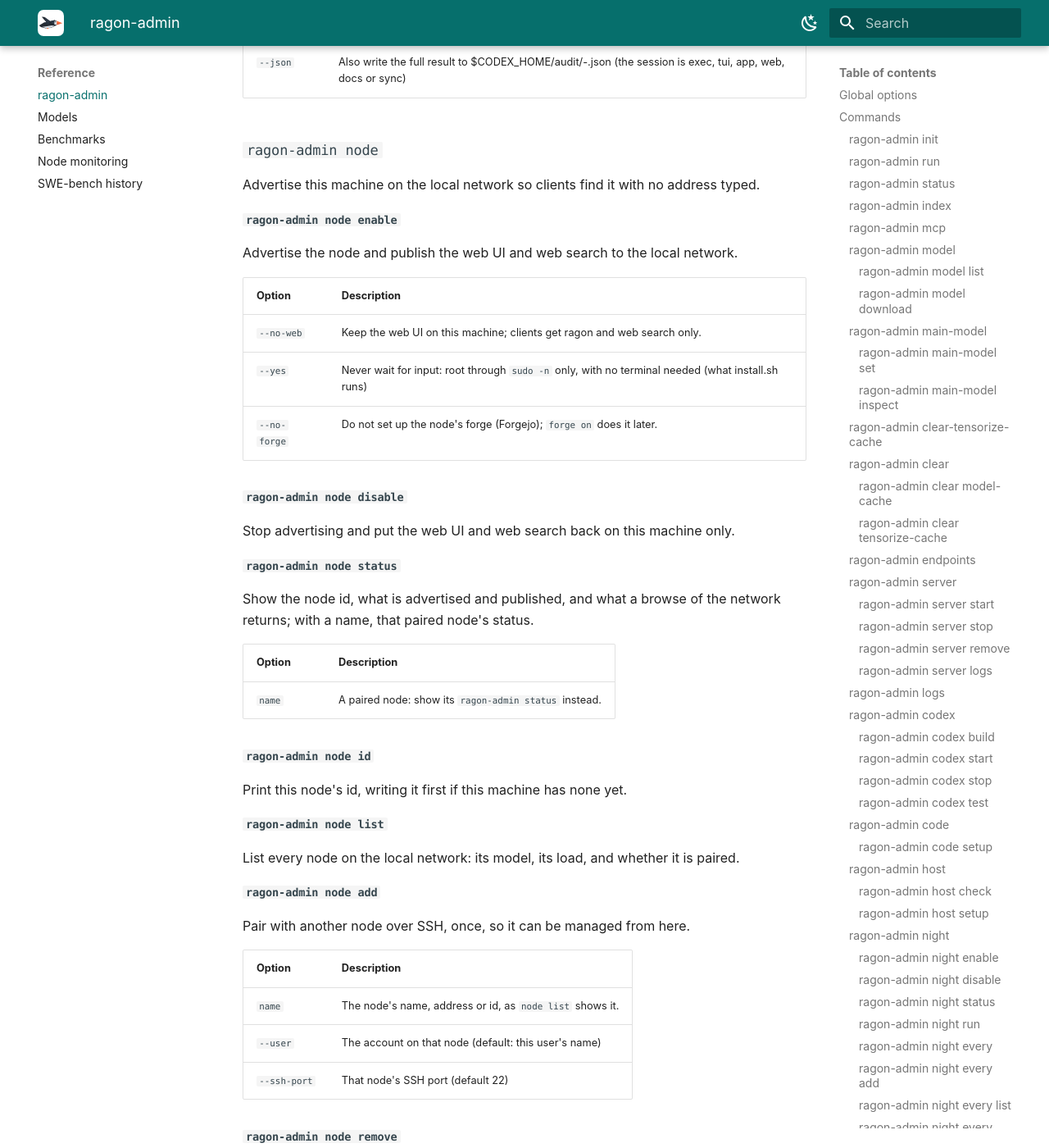
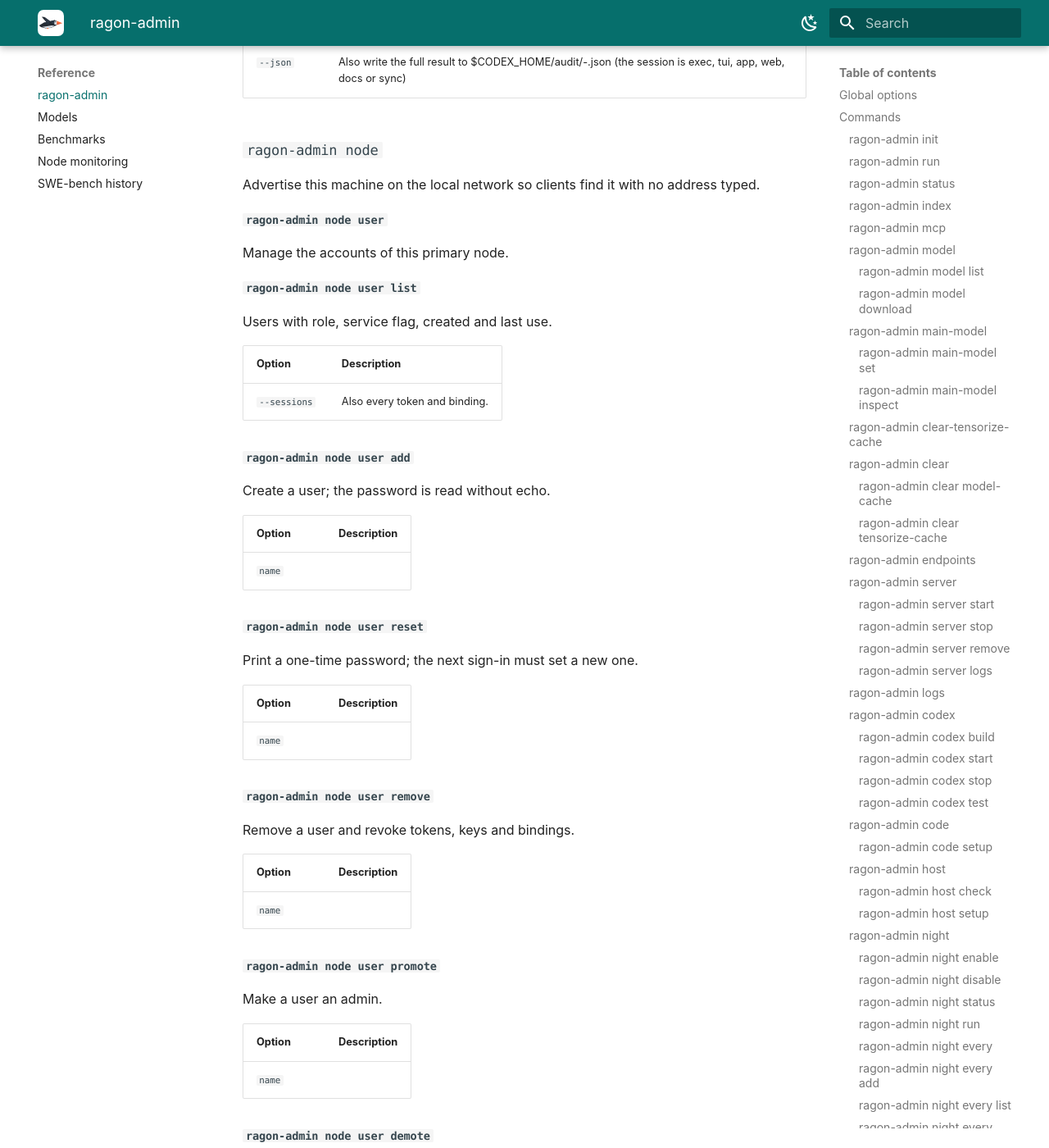
Before and after one commit to dreamference/ragon, an MkDocs documentation site: the page built from docs/admin.md, in a window 1280 px wide and 1400 px high, scrolled down 17182 px. Shown: the whole window at 82% size. Built offline with MkDocs 1.6.1 and Material for MkDocs 9.7.7, drawn with Linux system fonts in a browser that asks for light colours; some of the changed text lies outside the part shown.

Commit message:
docs: regenerate the admin reference for ragon-admin node user
The accounts store added the node user commands; docs/admin.md is
generated from the parser (scripts/gen_admin_reference.py).

Ragon-Tokens: 0

```diff
--- a/docs/admin.md
+++ b/docs/admin.md
@@ -497,6 +497,92 @@ Trace one real ragon session and list every network destination and process, wit
 ### `ragon-admin node`
 
 Advertise this machine on the local network so clients find it with no address typed.
+
+#### `ragon-admin node user`
+
+Manage the accounts of this primary node.
+
+#### `ragon-admin node user list`
+
+Users with role, service flag, created and last use.
+
+| Option | Description |
+|---|---|
+| `--sessions` | Also every token and binding. |
+
+#### `ragon-admin node user add`
+
+Create a user; the password is read without echo.
+
+| Option | Description |
+|---|---|
+| `name` |  |
+
+#### `ragon-admin node user reset`
+
+Print a one-time password; the next sign-in must set a new one.
+
+| Option | Description |
+|---|---|
+| `name` |  |
+
+#### `ragon-admin node user remove`
+
+Remove a user and revoke tokens, keys and bindings.
+
+| Option | Description |
+|---|---|
+| `name` |  |
+
+#### `ragon-admin node user promote`
+
+Make a user an admin.
+
+| Option | Description |
+|---|---|
+| `name` |  |
+
+#### `ragon-admin node user demote`
+
+Make an admin a plain user.
+
+| Option | Description |
+|---|---|
+| `name` |  |
+
+#### `ragon-admin node user key`
+
+Mint an API key (shown once) or revoke one by name.
+
+| Option | Description |
+|---|---|
+| `name` |  |
+| `--name` | The key's name. |
+| `--revoke` | Revoke the key of this name. |
+
+#### `ragon-admin node user log`
+
+The audit lines from the journal.
+
+#### `ragon-admin node user usage`
+
+Requests and tokens per user per day and client kind.
+
+| Option | Description |
+|---|---|
+| `--days` |  |
+
+#### `ragon-admin node user export`
+
+Print users, roles and key hashes as JSON (never tokens).
+
+#### `ragon-admin node user import`
+
+Import an export.
+
+| Option | Description |
+|---|---|
+| `file` |  |
 
 #### `ragon-admin node enable`
 
```
